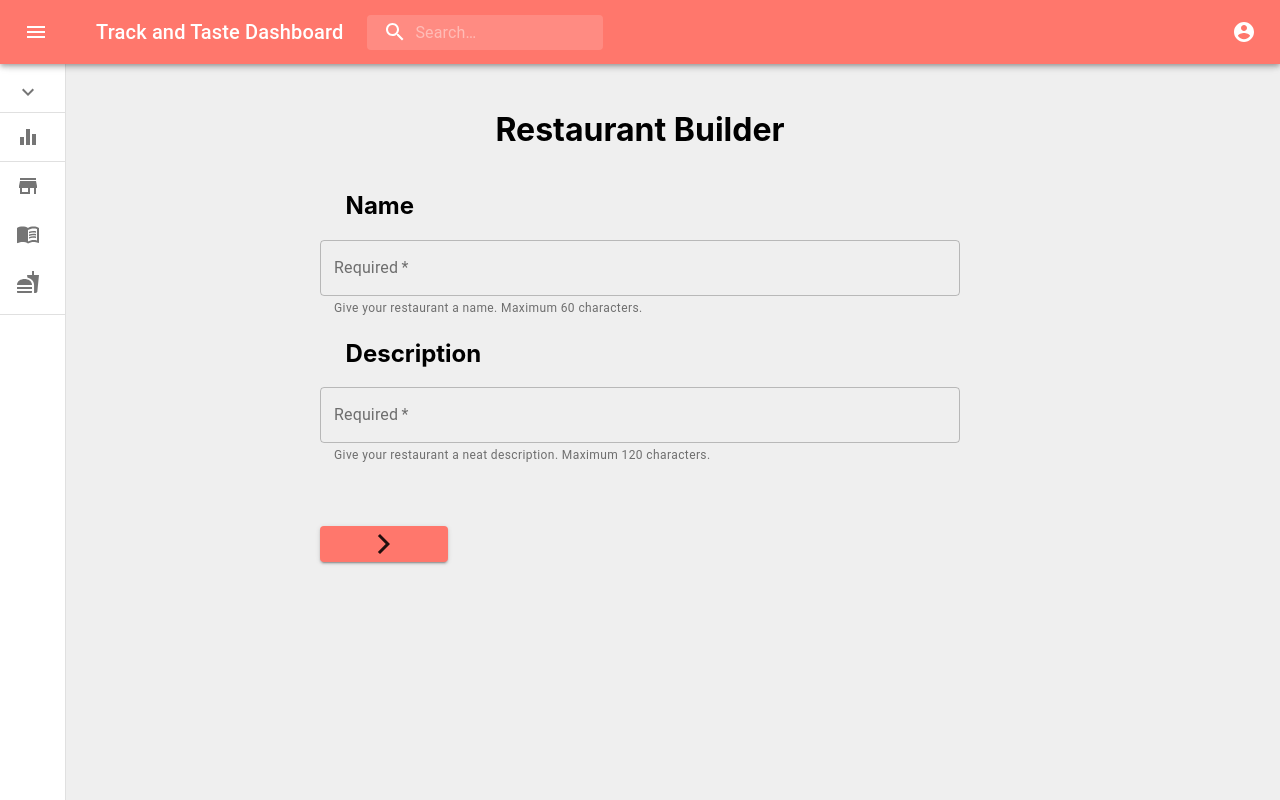
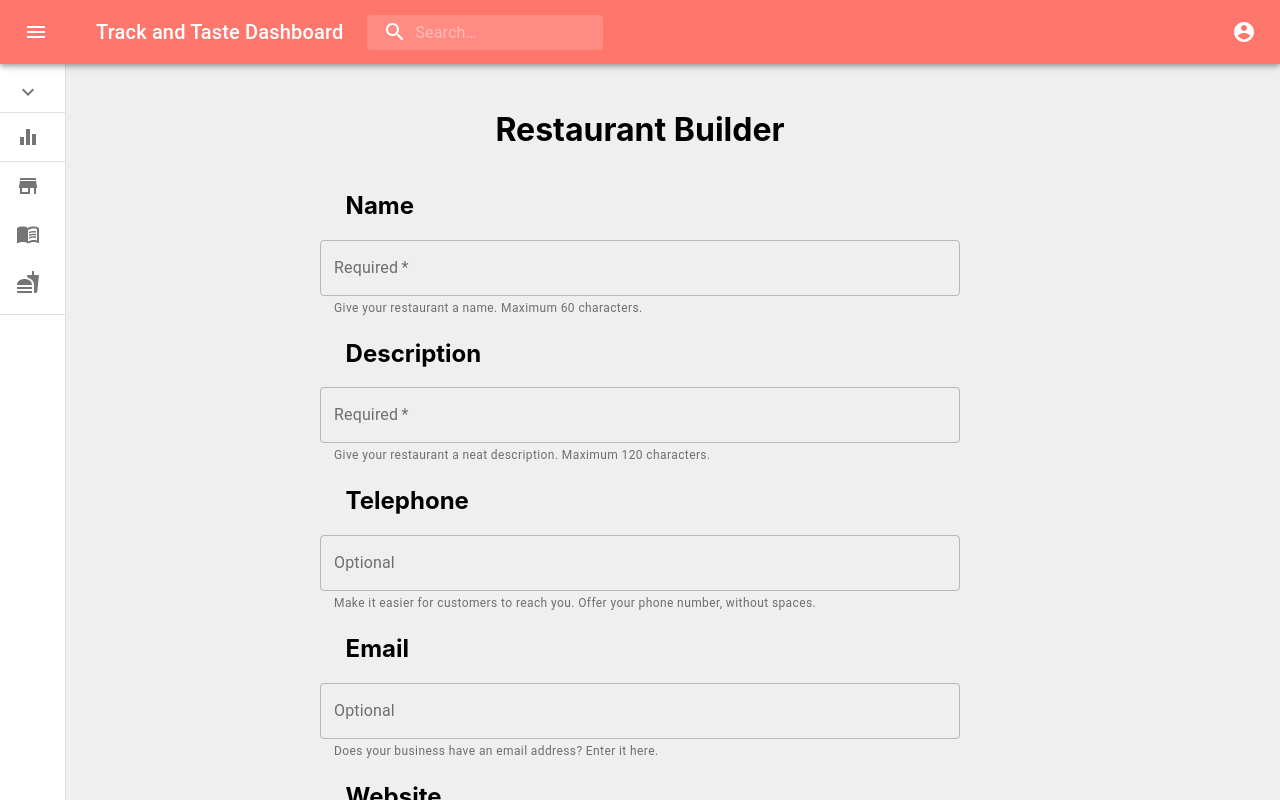
Before and after one commit to mbruty/COMP2003-2020-O, a React (Create React App) app in the folder website/: page /restaurant-builder in a window 1280 px wide. Built offline with nearby package versions, Linux system fonts and the light colour scheme; what apollo-upload-client would draw is missing.

Commit message:
Added All Text Field
Added all the necessary text fields for users to enter their restaurant information.

```diff
--- a/website/src/restaurant-builder/RestaurantBuilder.tsx
+++ b/website/src/restaurant-builder/RestaurantBuilder.tsx
@@ -58,9 +58,26 @@ const RestaurantBuilder: React.FC<Props> = () => {
         <TextField style={formStyling} required id="form-name" label="Required" variant="outlined" helperText="Give your restaurant a neat description. Maximum 120 characters." />
       </div>
 
+      <div>
+        <h2 style={headingStyle}>Telephone</h2>
+        <TextField style={formStyling} id="form-name" label="Optional" variant="outlined" helperText="Make it easier for customers to reach you. Offer your phone number, without spaces." />
+      </div>
+
+      <div>
+        <h2 style={headingStyle}>Email</h2>
+        <TextField style={formStyling} id="form-name" label="Optional" variant="outlined" helperText="Does your business have an email address? Enter it here." />
+      </div>
+
+      <div>
+        <h2 style={headingStyle}>Website</h2>
+        <TextField style={formStyling} id="form-name" label="Optional" variant="outlined" helperText="Enter your restaurant's web page here." />
+      </div>
+
       <Button style={buttonStyleNext} variant="contained" color="primary">
         <ArrowForwardIosIcon />
       </Button>
+
+      <br></br>
 
 
     </div>
```
